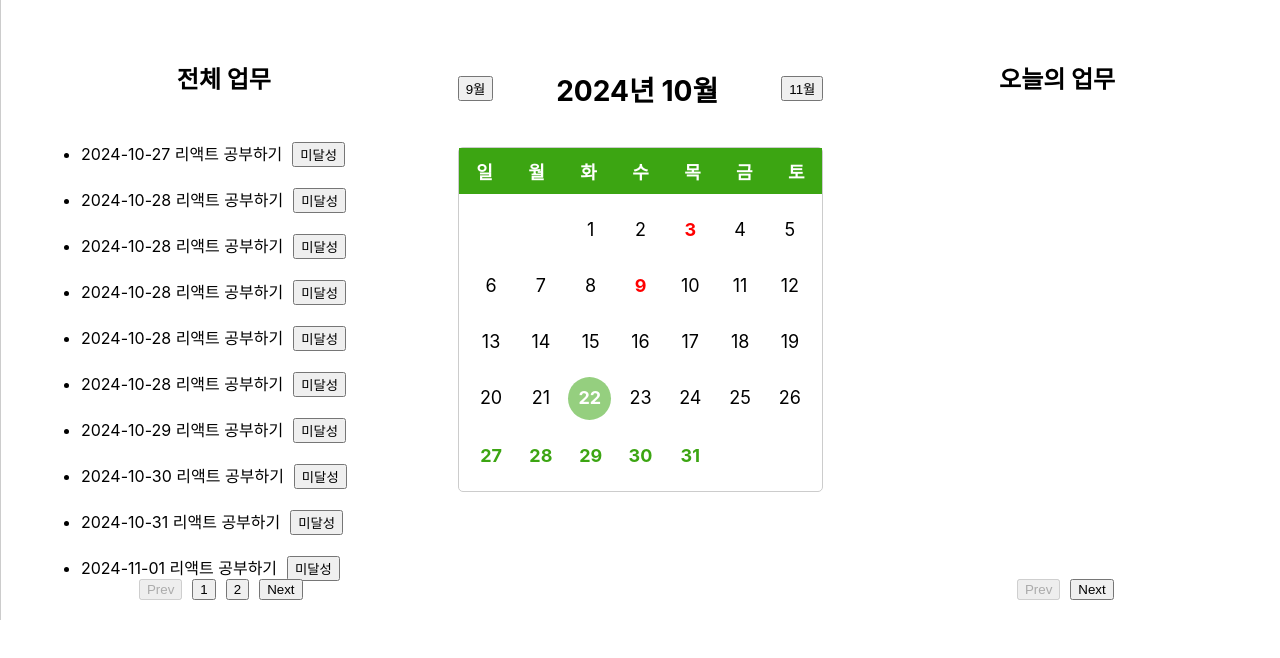
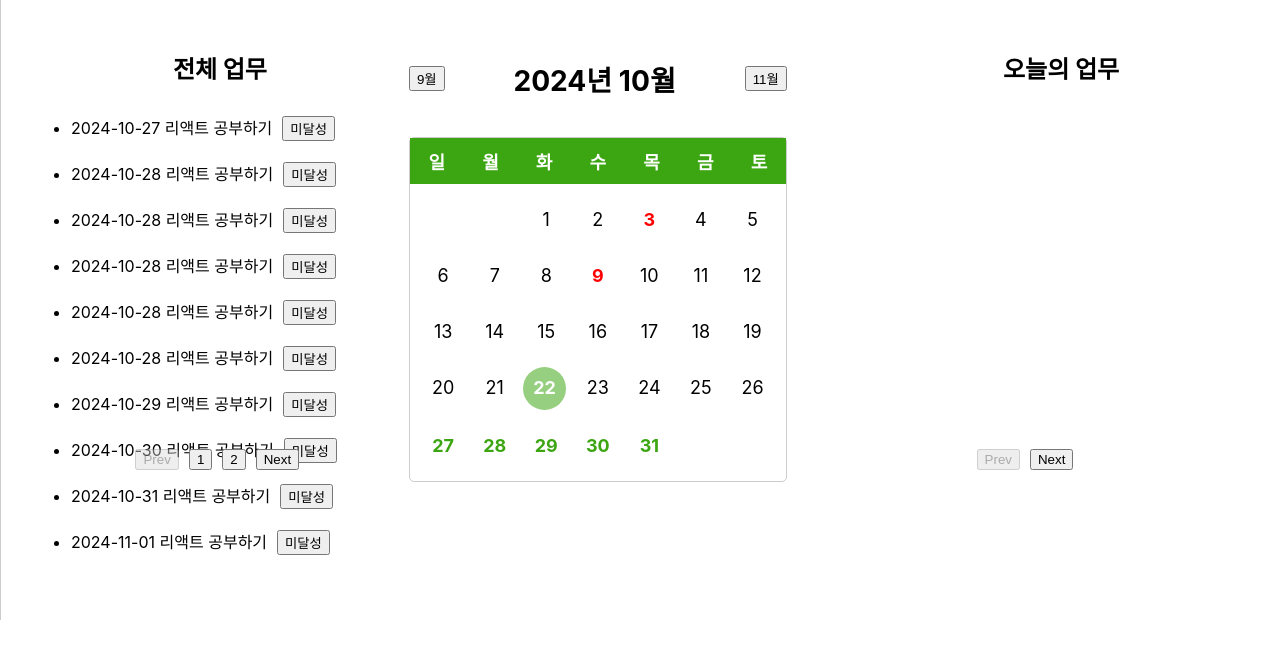
Before and after one commit to vosw1/my-app, a React (Create React App) app: page /home in a window 1280 px wide. Shown: the top 658 px of the page. Built offline with nearby package versions, Linux system fonts and the light colour scheme.

Commit message:
전체 위치 조정

```diff
--- a/src/styles/Home.module.css
+++ b/src/styles/Home.module.css
@@ -1,25 +1,20 @@
 .body {
     display: flex;
-    justify-content: space-between;
     padding: 30px;
     border-left: 1px solid #ccc;
     position: relative;
     height: 70vh;
 }
 
+.body-center {
+ margin-right: 7%;
+}
+
 .body-left,
 .body-center,
 .body-right {
-    width: 30%;
-    padding: 10px;
-}
-
-.body-left,
-.body-right {
-    display: flex;
-    flex-direction: column;
-    justify-content: space-between;
-    height: 100%;
+    flex: 1;
+    position: relative;
 }
 
 .body-left li,
@@ -36,18 +31,15 @@ h2 {
     text-align: center;
 }
 
-.body-left .Paging {
-    display: flex;
-    justify-content: center;
-    position: absolute;
-    bottom: 20px;
-    left: 10%;
-}
-
+.body-left .Paging,
 .body-right .Paging {
     display: flex;
     justify-content: center;
     position: absolute;
-    bottom: 20px;
-    right: 13%;
+    bottom: 120px;
 }
+
+.body-left .Paging,
+.body-right .Paging {
+    left: 25%;
+}
```
